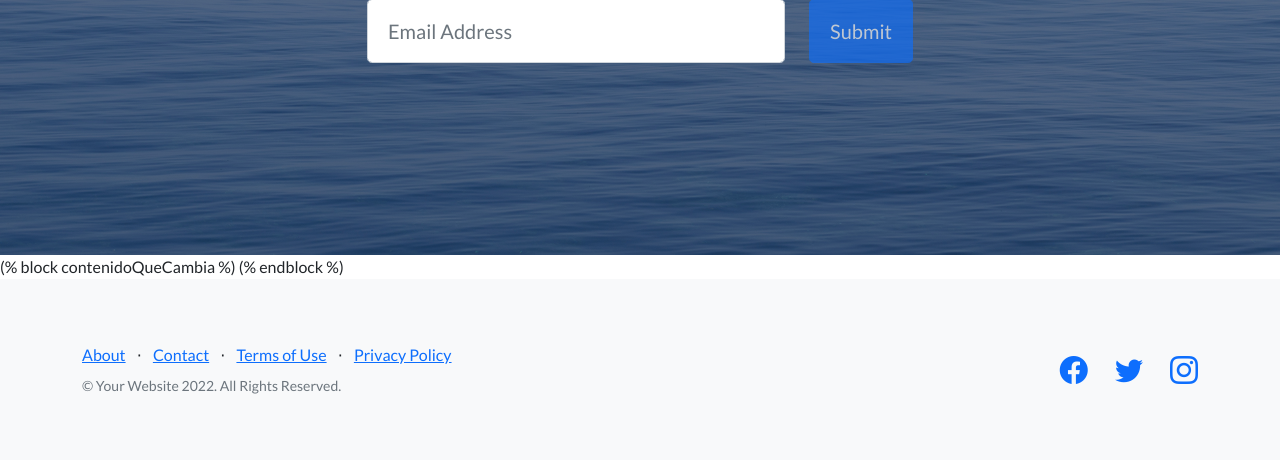
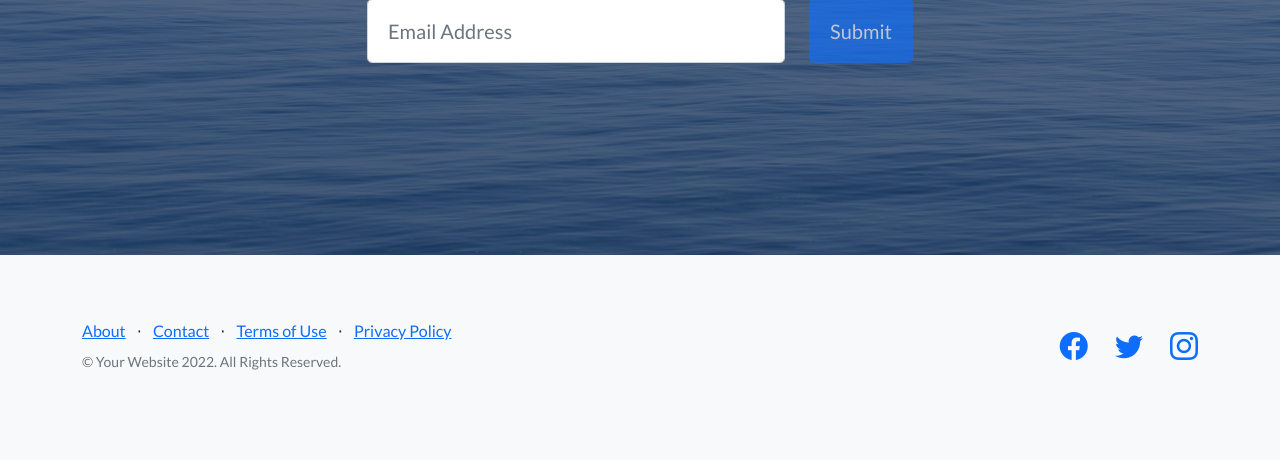
Before and after one commit to Elizabethmg1/ProyectoCoder, a Django app: template AppCoder/templates/AppCoder/padre.html in a window 1280 px wide. Shown: the part 480-940 px from the top of the page. After the commit the page ends 850 px from the top, so only its background shows below. Run offline with Django 3.2, Linux system fonts and the light colour scheme; the template is opened without the code that fills it, so the values that code supplies are empty; some libraries are stand-ins or nearby versions.

Commit message:
mm2modif

```diff
--- a/AppCoder/templates/AppCoder/padre.html
+++ b/AppCoder/templates/AppCoder/padre.html
@@ -72,8 +72,8 @@
                 </div>
             </div>
         </header>
-                (% block contenidoQueCambia %)
-                (% endblock %)
+                {% block contenidoQueCambia %}
+                {% endblock %}
         <!-- Footer-->
         <footer class="footer bg-light">
             <div class="container">
```
